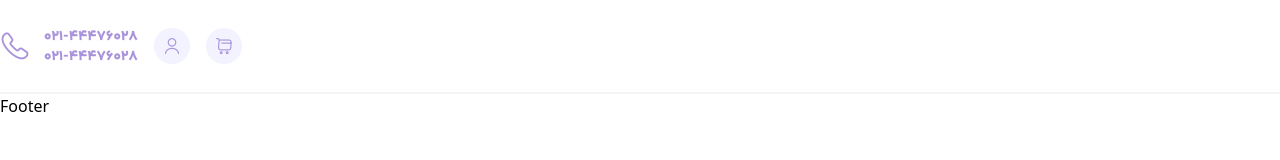
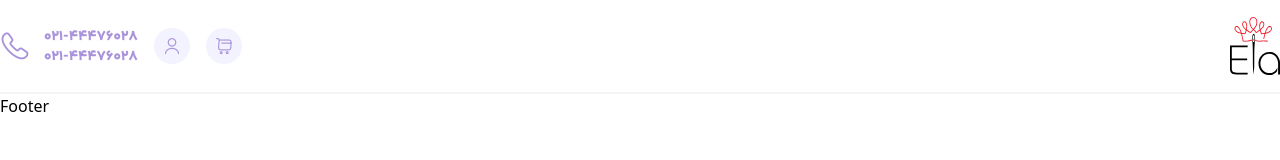
Before and after one commit to ArashKenji73/elaa-desktop, a Nuxt app: page / in a window 1280 px wide. Shown: the top 160 px of the page. Built offline with nearby package versions, Linux system fonts and the light colour scheme.

Commit message:
add : logo added

```diff
--- a/components/TheHeader.vue
+++ b/components/TheHeader.vue
@@ -28,7 +28,7 @@
             </div>
             <!-- LOGO-SEARCHFORM -->
             <div class="logo-searchForm">
-                <img src="" />
+                <img class="logo" src="~/assets/images/logo.svg" />
             </div>
         </div>
     </header>
@@ -63,4 +63,8 @@ header {
 .icon-simple{
     @apply h-9 w-9 flex items-center text-3xl text-elaa-violet font-bold cursor-pointer;
 }
+
+.logo{
+    width: 50px;
+}
 </style>
```
